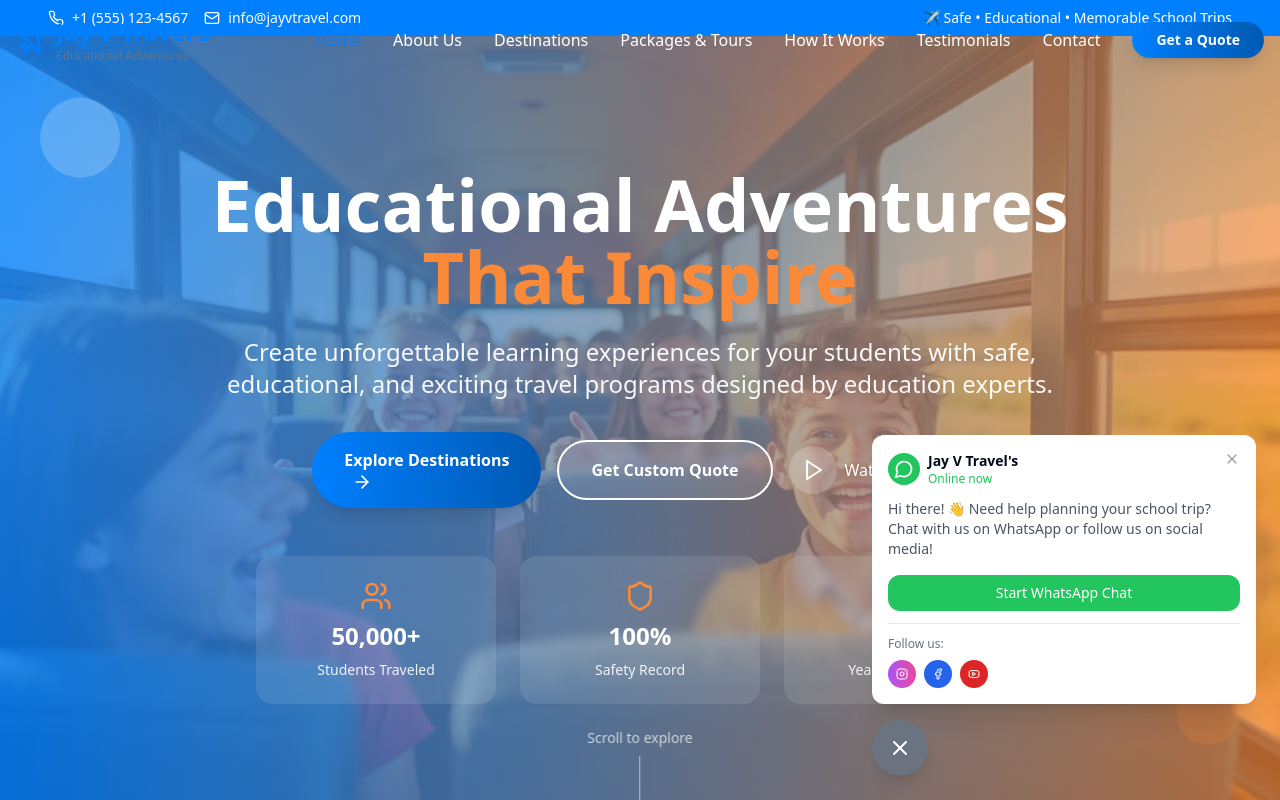
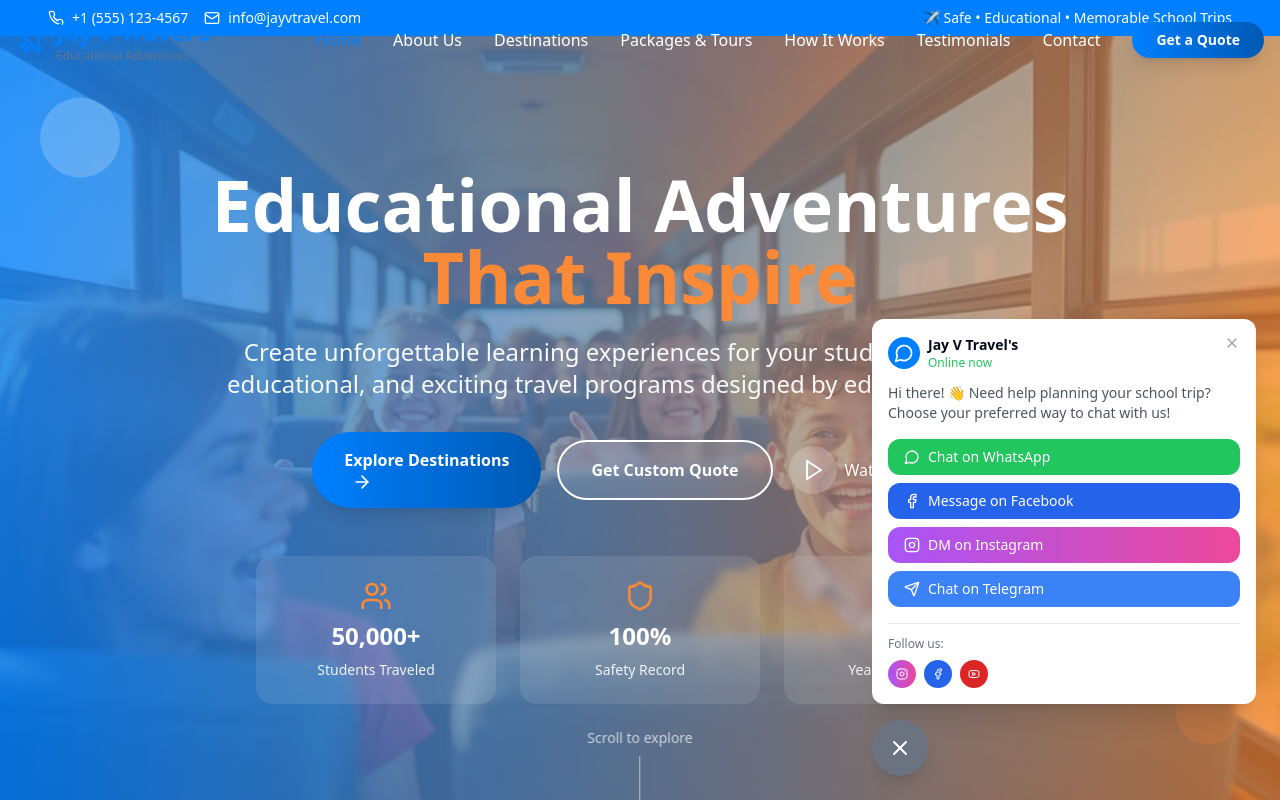
Before and after one commit to NUMBER72857/jay-v-travels, a React (Vite) app: page / in a window 1280 px wide. Both pictures are taken after a click on the button 1228 px from the left and 748 px from the top of the page. Shown: the top 800 px of the page. Built offline with nearby package versions, Linux system fonts and the light colour scheme.

Commit message:
Add social media chat bubbles
Integrate additional social media app chat bubbles (e.g., Telegram, Messenger) to the website, enhancing user communication options.

```diff
--- a/src/components/WhatsAppWidget.tsx
+++ b/src/components/WhatsAppWidget.tsx
@@ -1,6 +1,6 @@
 
 import { useState } from 'react';
-import { MessageCircle, X, Instagram, Facebook, Youtube } from 'lucide-react';
+import { MessageCircle, X, Instagram, Facebook, Youtube, Send } from 'lucide-react';
 
 const WhatsAppWidget = () => {
   const [isOpen, setIsOpen] = useState(false);
@@ -13,6 +13,52 @@ const WhatsAppWidget = () => {
     const whatsappUrl = `https://wa.me/${whatsappNumber.replace(/\D/g, '')}?text=${encodedMessage}`;
     window.open(whatsappUrl, '_blank');
   };
+
+  const handleMessengerClick = () => {
+    const messengerUrl = `https://m.me/jayvtravel`;
+    window.open(messengerUrl, '_blank');
+  };
+
+  const handleInstagramClick = () => {
+    const instagramUrl = `https://ig.me/m/jayvtravel`;
+    window.open(instagramUrl, '_blank');
+  };
+
+  const handleTelegramClick = () => {
+    const telegramUrl = `https://t.me/jayvtravel`;
+    window.open(telegramUrl, '_blank');
+  };
+
+  const chatOptions = [
+    {
+      name: 'WhatsApp',
+      icon: MessageCircle,
+      action: handleWhatsAppClick,
+      color: 'bg-green-500 hover:bg-green-600',
+      description: 'Chat on WhatsApp'
+    },
+    {
+      name: 'Messenger',
+      icon: Facebook,
+      action: handleMessengerClick,
+      color: 'bg-blue-600 hover:bg-blue-700',
+      description: 'Message on Facebook'
+    },
+    {
+      name: 'Instagram',
+      icon: Instagram,
+      action: handleInstagramClick,
+      color: 'bg-gradient-to-r from-purple-500 to-pink-500 hover:from-purple-600 hover:to-pink-600',
+      description: 'DM on Instagram'
+    },
+    {
+      name: 'Telegram',
+      icon: Send,
+      action: handleTelegramClick,
+      color: 'bg-blue-500 hover:bg-blue-600',
+      description: 'Chat on Telegram'
+    }
+  ];
 
   const socialLinks = [
     {
@@ -41,7 +87,7 @@ const WhatsAppWidget = () => {
         <div className="mb-4 bg-white rounded-lg shadow-xl p-4 max-w-sm animate-scale-in">
           <div className="flex justify-between items-start mb-3">
             <div className="flex items-center space-x-2">
-              <div className="w-8 h-8 bg-green-500 rounded-full flex items-center justify-center">
+              <div className="w-8 h-8 bg-primary rounded-full flex items-center justify-center">
                 <MessageCircle className="h-5 w-5 text-white" />
               </div>
               <div>
@@ -57,15 +103,21 @@ const WhatsAppWidget = () => {
             </button>
           </div>
           <p className="text-sm text-gray-600 mb-4">
-            Hi there! 👋 Need help planning your school trip? Chat with us on WhatsApp or follow us on social media!
+            Hi there! 👋 Need help planning your school trip? Choose your preferred way to chat with us!
           </p>
 
-          <button
-            onClick={handleWhatsAppClick}
-            className="w-full bg-green-500 text-white py-2 px-4 rounded-lg hover:bg-green-600 transition-colors text-sm font-medium mb-3"
-          >
-            Start WhatsApp Chat
-          </button>
+          <div className="space-y-2 mb-4">
+            {chatOptions.map((chat) => (
+              <button
+                key={chat.name}
+                onClick={chat.action}
+                className={`w-full ${chat.color} text-white py-2 px-4 rounded-lg transition-colors text-sm font-medium flex items-center space-x-2`}
+              >
+                <chat.icon className="h-4 w-4" />
+                <span>{chat.description}</span>
+              </button>
+            ))}
+          </div>
 
           <div className="border-t pt-3">
             <p className="text-xs text-gray-500 mb-2">Follow us:</p>
@@ -90,7 +142,7 @@ const WhatsAppWidget = () => {
       <button
         onClick={() => setIsOpen(!isOpen)}
         className={`w-14 h-14 rounded-full shadow-lg flex items-center justify-center transition-all duration-300 hover:scale-110 ${
-          isOpen ? 'bg-gray-500' : 'bg-green-500 pulse-glow'
+          isOpen ? 'bg-gray-500' : 'bg-primary pulse-glow'
         }`}
       >
         {isOpen ? (
```
